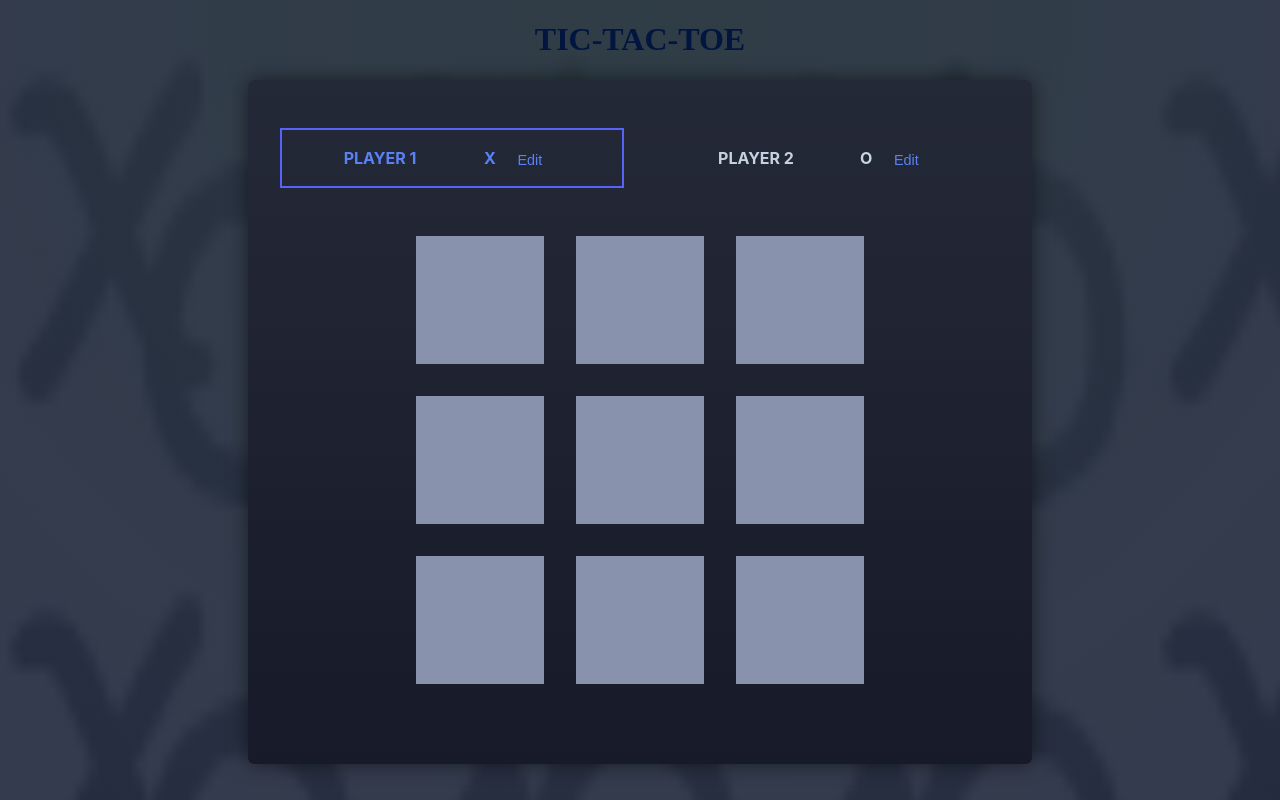
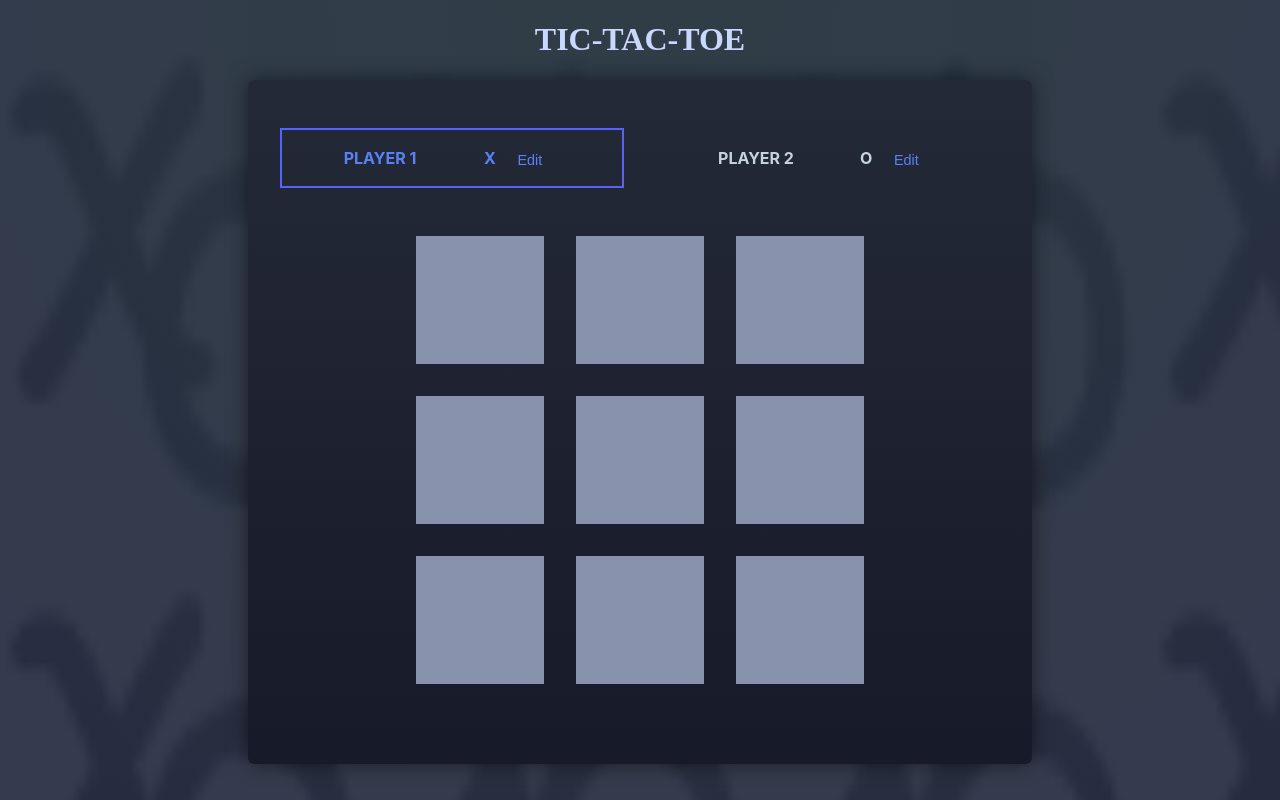
Before and after one commit to tengannie/tic-tac-toe, a React (Create React App) app: page / in a window 1280 px wide. Shown: the top 800 px of the page. Built offline with nearby package versions, Linux system fonts and the light colour scheme.

Commit message:
update color and font family

```diff
--- a/src/App.css
+++ b/src/App.css
@@ -24,9 +24,9 @@ header img {
 }
 
 h1 {
-  font-family: 'Caprasimo', cursive;
+  font-family: 'Times New Roman', cursive;
   font-size: 2rem;
-  color: #00153f;
+  color: #cad7ff;
 }
 
 #game-container {
@@ -153,7 +153,7 @@ ol {
   color: #00153f;
   font-size: 5rem;
   cursor: pointer;
-  font-family: 'Caprasimo', cursive;
+  font-family: 'Times New Roman', cursive;
   padding: 1rem;
 }
 
```
